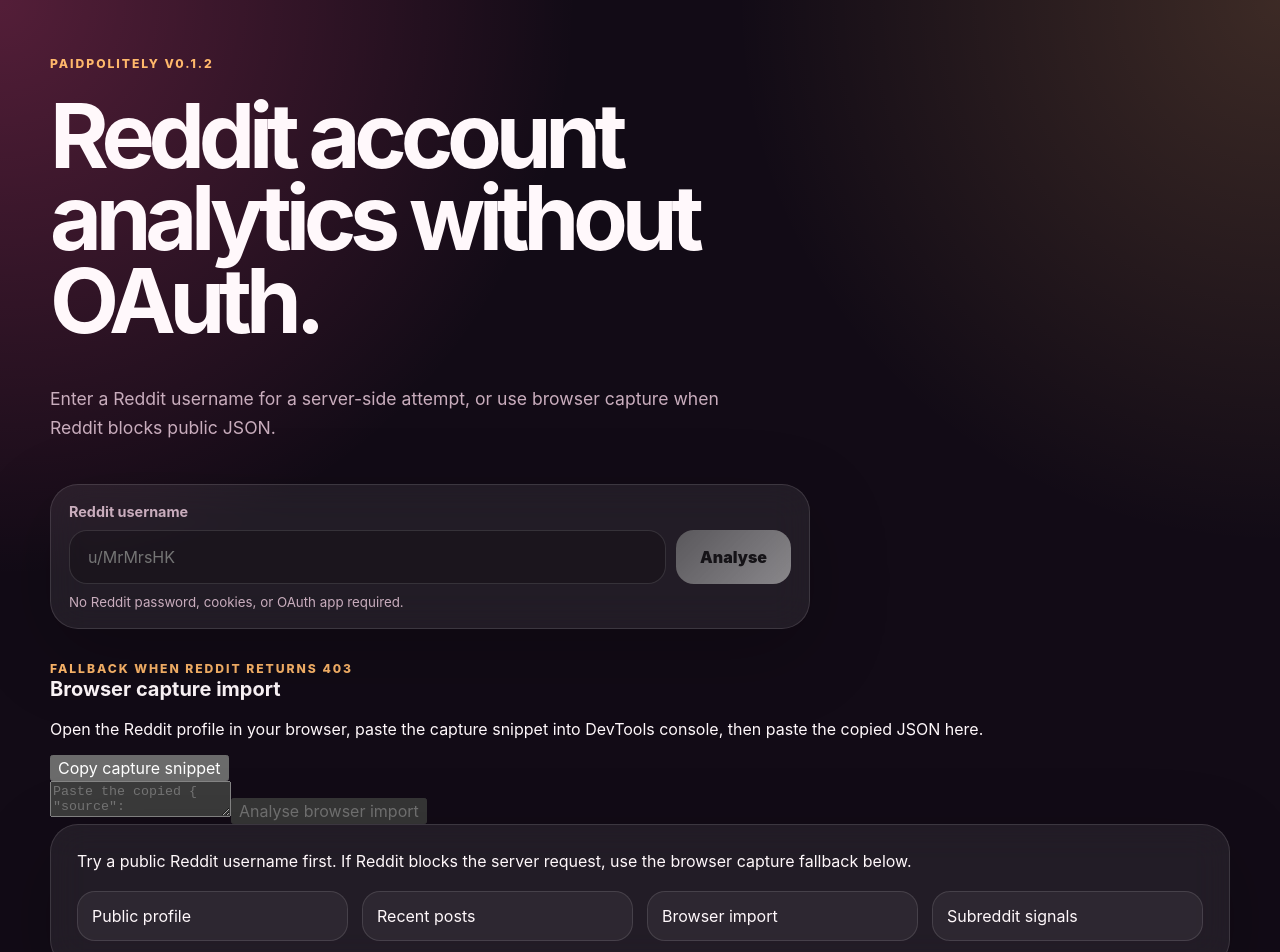
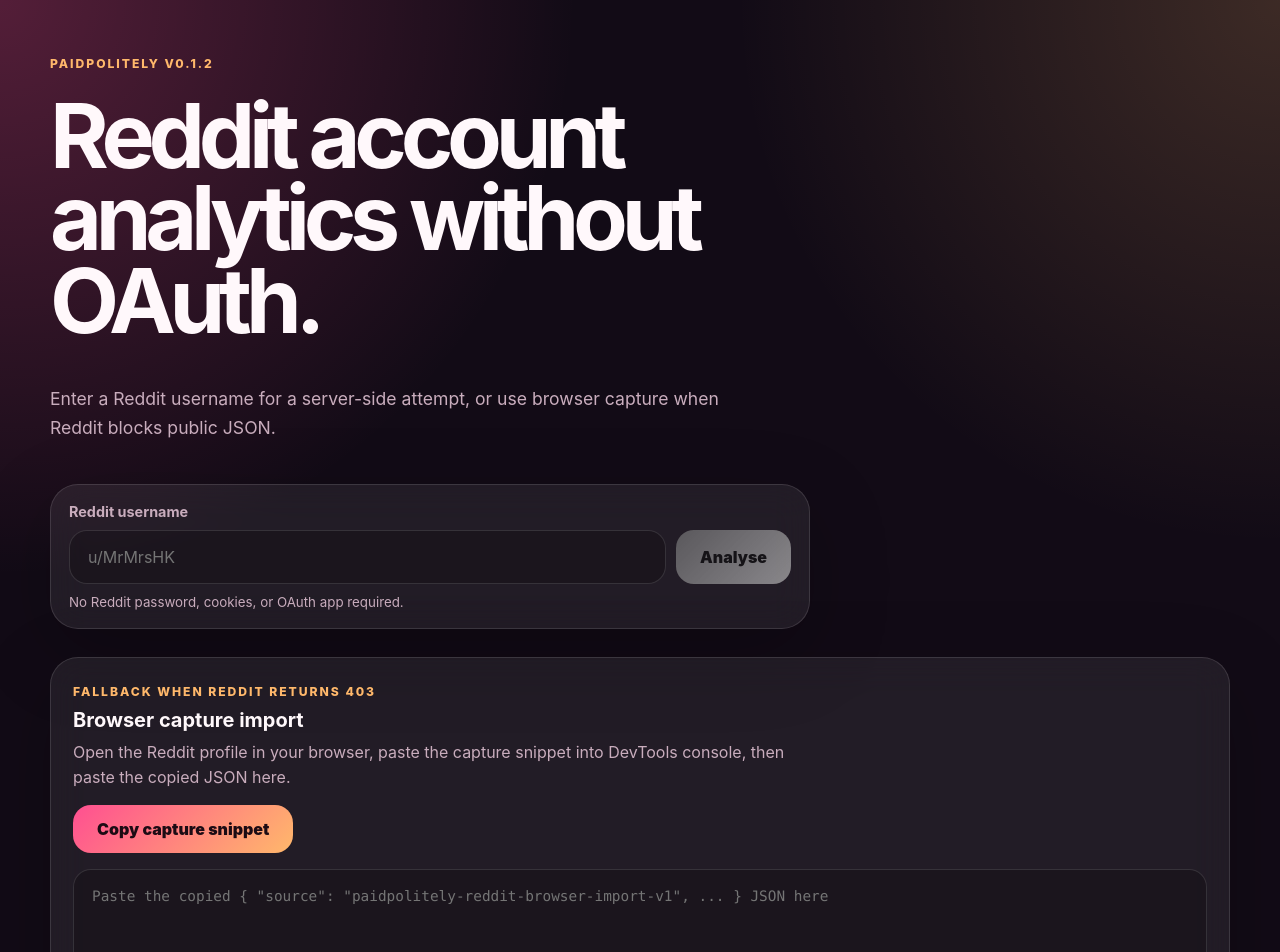
Before and after one commit to ptekspy/ubiquitous-waffle, a Next.js app: page / in a window 1280 px wide. Shown: the top 952 px of the page. Built offline with nearby package versions, Linux system fonts and the light colour scheme.

Commit message:
style: add browser import UI styles

```diff
--- a/app/globals.css
+++ b/app/globals.css
@@ -58,7 +58,8 @@ a {
 }
 
 button,
-input {
+input,
+textarea {
   font: inherit;
 }
 
@@ -86,6 +87,7 @@ input {
 .search-card,
 .empty-card,
 .error-card,
+.import-card,
 .profile-card,
 .panel,
 .stat-card {
@@ -114,7 +116,8 @@ input {
   gap: 10px;
 }
 
-.search-card input {
+.search-card input,
+.import-card textarea {
   width: 100%;
   min-width: 0;
   border: 1px solid var(--border);
@@ -125,11 +128,13 @@ input {
   padding: 16px 18px;
 }
 
-.search-card input:focus {
+.search-card input:focus,
+.import-card textarea:focus {
   border-color: rgba(255, 79, 145, 0.8);
 }
 
-.search-card button {
+.search-card button,
+.import-card button {
   border: 0;
   border-radius: 18px;
   background: linear-gradient(135deg, var(--accent), var(--accent-2));
@@ -139,7 +144,8 @@ input {
   padding: 0 24px;
 }
 
-.search-card button:disabled {
+.search-card button:disabled,
+.import-card button:disabled {
   cursor: not-allowed;
   filter: grayscale(1);
   opacity: 0.65;
@@ -149,6 +155,42 @@ input {
   display: block;
   margin-top: 10px;
   color: var(--muted);
+}
+
+.import-card {
+  display: grid;
+  gap: 16px;
+  margin-bottom: 22px;
+  padding: 22px;
+}
+
+.import-card h2 {
+  margin: 8px 0;
+}
+
+.import-card p {
+  max-width: 720px;
+  margin-bottom: 0;
+  color: var(--muted);
+  line-height: 1.55;
+}
+
+.import-actions {
+  display: flex;
+  gap: 12px;
+}
+
+.import-actions button,
+.import-card > button {
+  min-height: 48px;
+}
+
+.import-card textarea {
+  min-height: 150px;
+  resize: vertical;
+  font-family: ui-monospace, SFMono-Regular, Consolas, "Liberation Mono", Menlo, monospace;
+  font-size: 0.9rem;
+  line-height: 1.45;
 }
 
 .empty-card,
@@ -399,6 +441,7 @@ th {
     min-height: 54px;
   }
 
+  .import-actions,
   .example-row,
   .stat-grid,
   .panel-grid {
```
